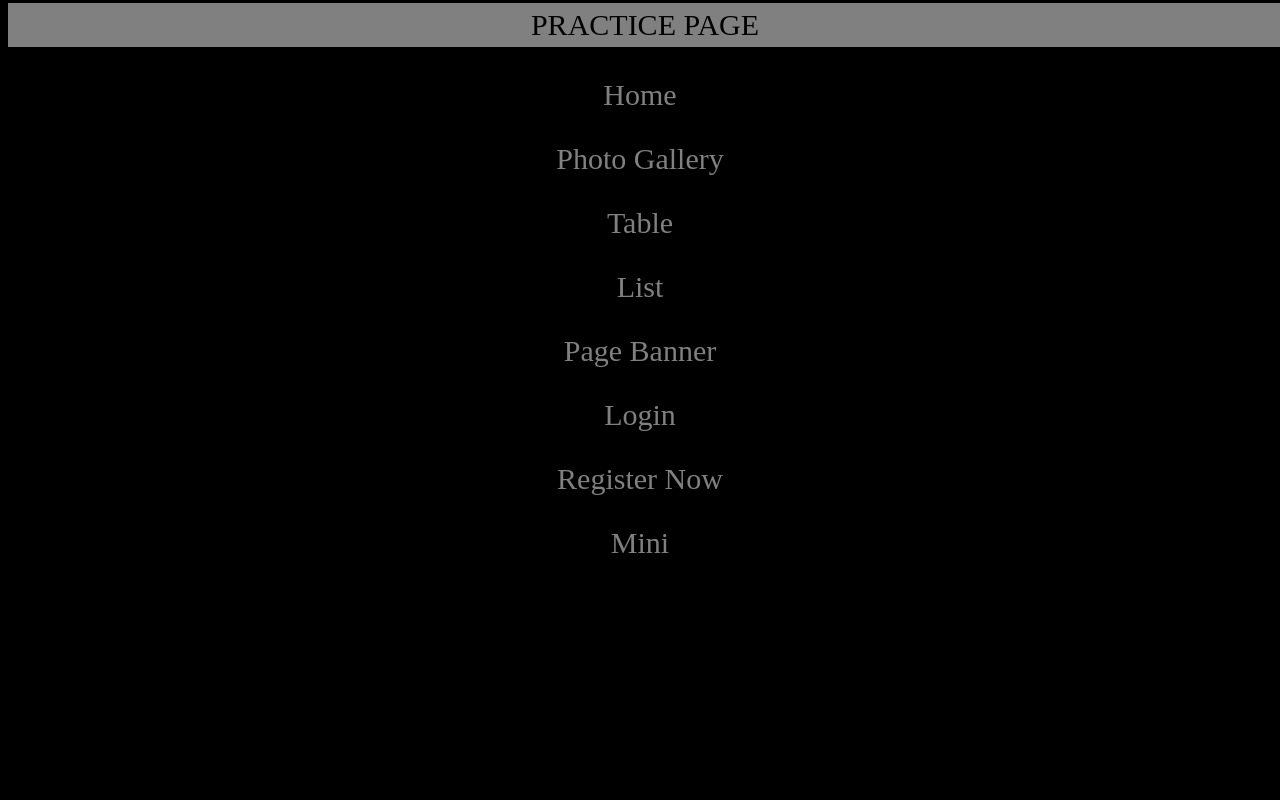
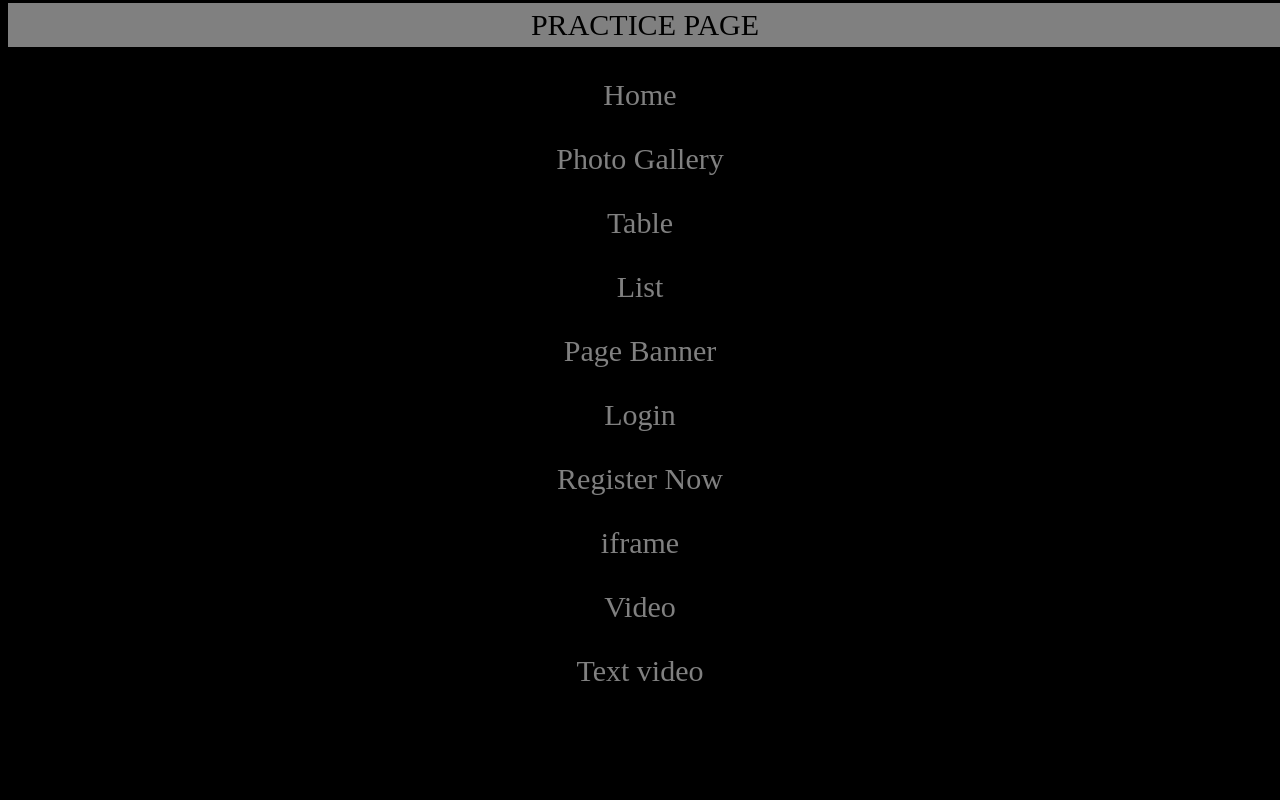
Before and after one commit to heysonu9582-sys/Dzine_Studio, a plain HTML site: page Practice.html in a window 1280 px wide. Shown: the top 800 px of the page. Drawn offline with Linux system fonts and the light colour scheme.

Commit message:
Update Practice.html

```diff
--- a/Practice.html
+++ b/Practice.html
@@ -156,7 +156,10 @@ padding:4px;
                  <li><a href="Banner.html">Page Banner</a></li>
                      <li><a href="Login.html">Login</a></li>
                          <li><a href="Registration.html">Register Now</a></li>
-                             <li><a href="iframe.html">Mini</a></li>
+                             <li><a href="iframe.html">iframe</a></li>
+                                  <li><a href="media.html">Video</a></li>
+                                        <li><a href="backgroundvideo.html">Text video</a></li>
+
  <br/>
 
 </ul>
```
